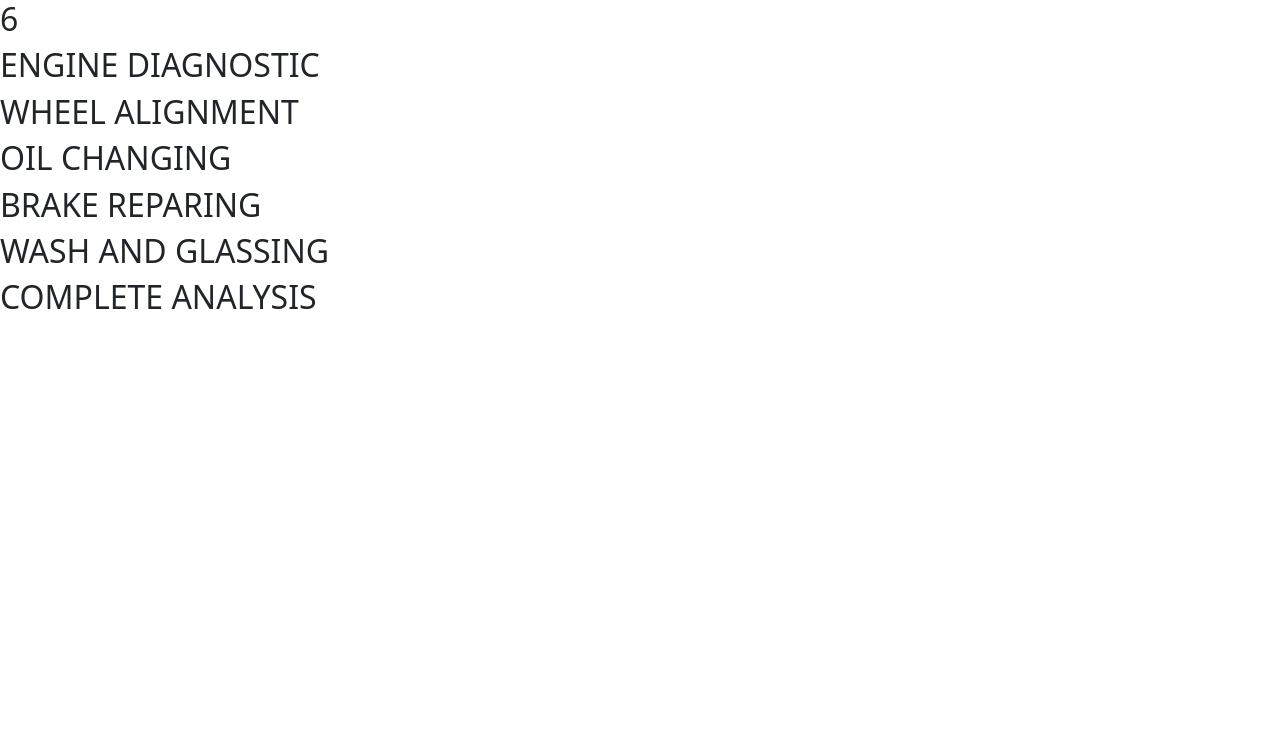
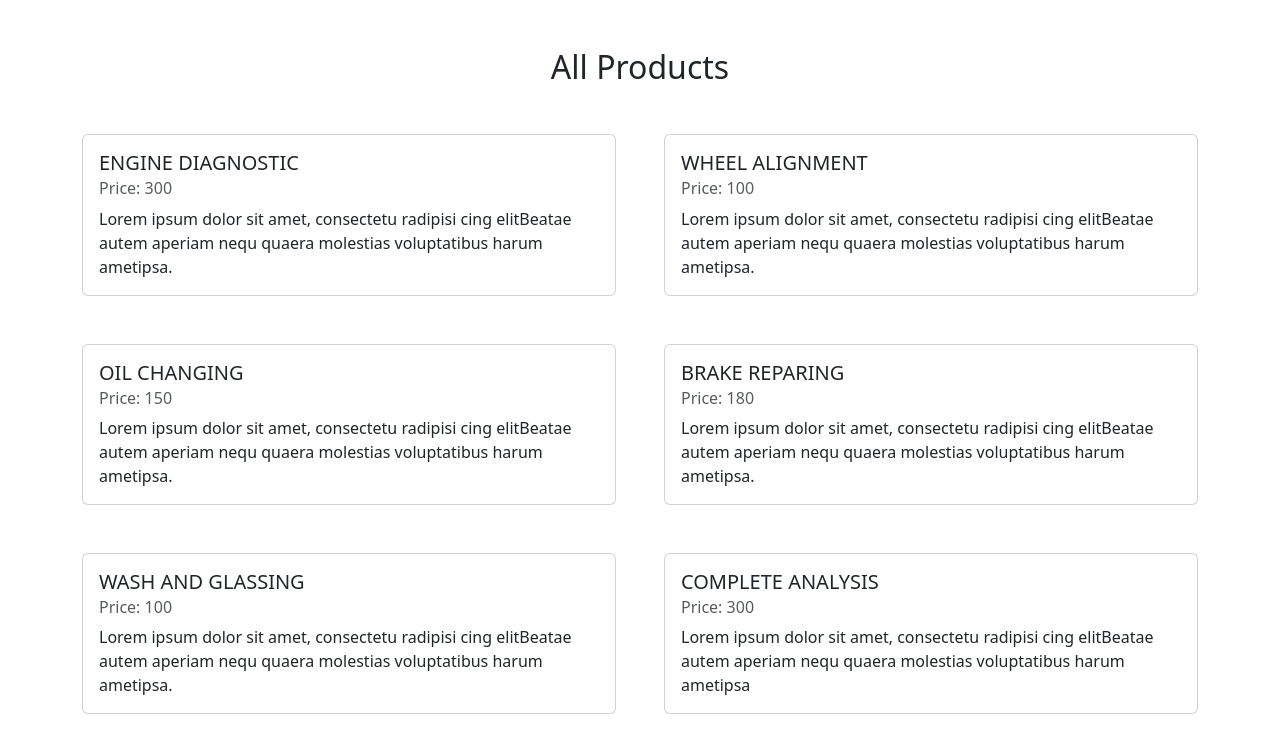
Before and after one commit to SJMormo/teebay-client, a React (Create React App) app: page /allproducts in a window 1280 px wide. Shown: the top 752 px of the page. Built offline with nearby package versions, Linux system fonts and the light colour scheme.

Commit message:
All products page complete

```diff
--- a/src/Pages/AllProducts/AllProducts.js
+++ b/src/Pages/AllProducts/AllProducts.js
@@ -1,5 +1,6 @@
 import React, { useEffect, useState } from "react";
 import Product from "./Product";
+import { Row } from "react-bootstrap";
 
 const AllProducts = () => {
   const [products, setProducts] = useState([]);
@@ -10,15 +11,16 @@ const AllProducts = () => {
       .then((data) => setProducts(data));
   }, []);
 
-  return <div>
-    <h2>{products.length}</h2>
-    {
-        products.map(product => <Product
-            key={product.id}
-            product = {product}
-        ></Product>)
-    }
-  </div>;
+  return (
+    <div className="container mt-5">
+      <h2 className="mb-5 text-center">All Products</h2>
+      <Row sm={1} md={2} className="g-5">
+        {products.map((product) => (
+          <Product key={product.id} product={product}></Product>
+        ))}
+      </Row>
+    </div>
+  );
 };
 
 export default AllProducts;
--- a/src/Pages/AllProducts/Product.js
+++ b/src/Pages/AllProducts/Product.js
@@ -1,12 +1,25 @@
-import React from 'react';
+import React from "react";
+import { Card, Col } from "react-bootstrap";
 
-const Product = ({product}) => {
-    const {name, description, price} = product;
-    return (
-        <div>
-            <h2>{name}</h2>
-        </div>
-    );
+const Product = ({ product }) => {
+  const { name, description, price } = product;
+  return (
+    <div>
+      <Col>
+        <Card>
+          <Card.Body>
+            <Card.Title>{name}</Card.Title>
+            <Card.Subtitle className="mb-2 text-muted">
+              Price: {price}
+            </Card.Subtitle>
+            <Card.Text>{description}</Card.Text>
+            {/* <Card.Link href="#">Card Link</Card.Link>
+            <Card.Link href="#">Another Link</Card.Link> */}
+          </Card.Body>
+        </Card>
+      </Col>
+    </div>
+  );
 };
 
 export default Product;
```
